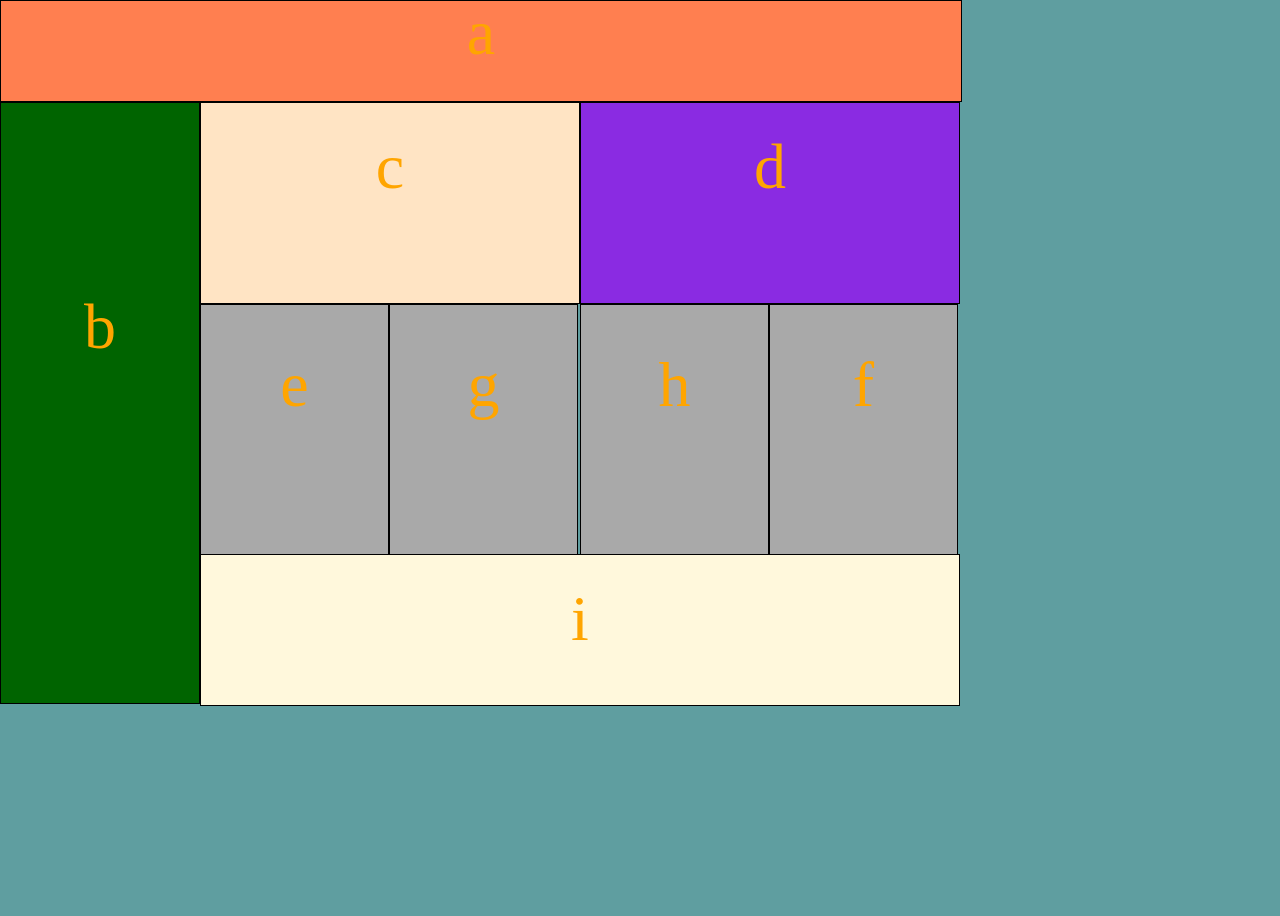
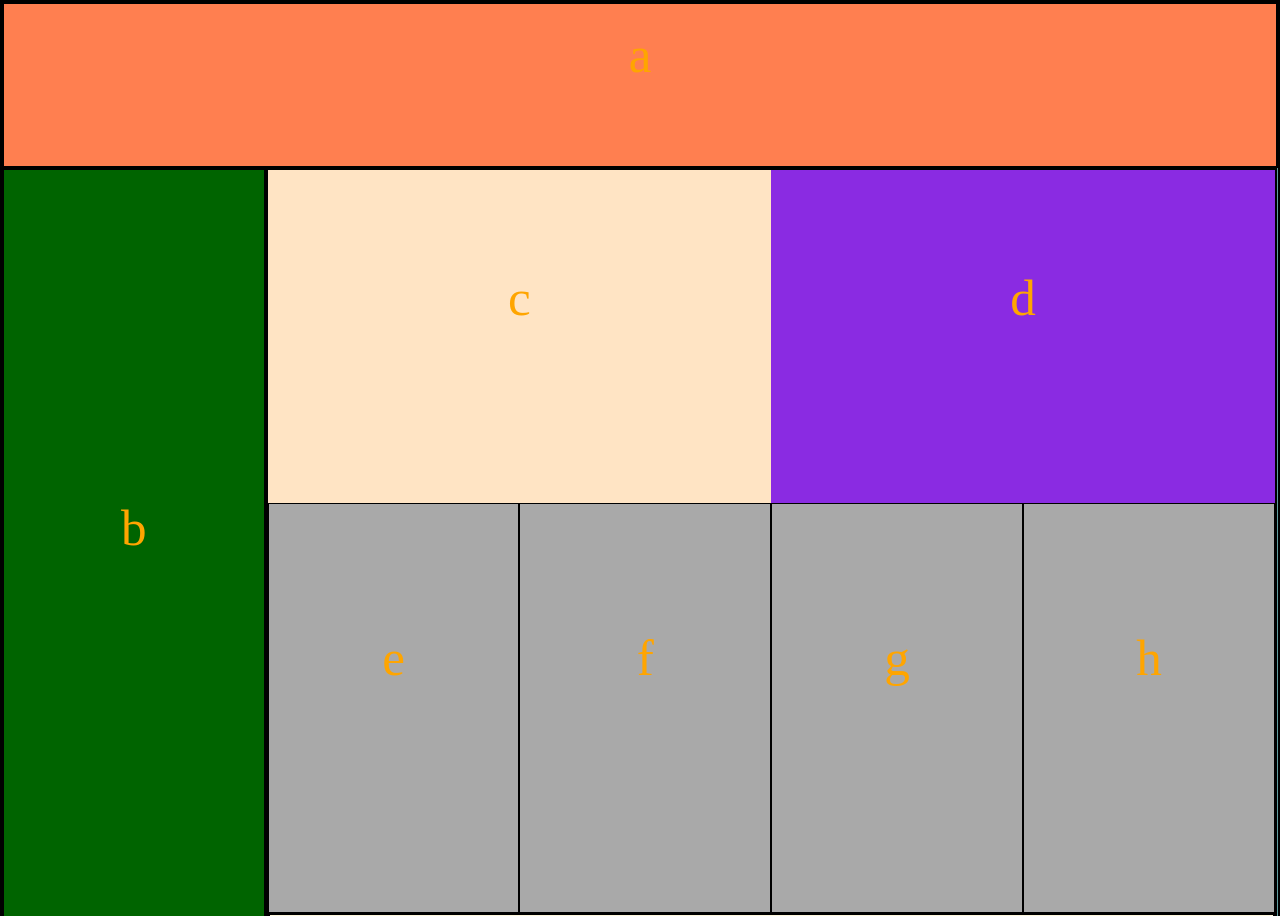
Before and after one commit to MikeyFalk/lab-01, a plain HTML site: page index.html in a window 1280 px wide. Shown: the top 916 px of the page. Before the commit the page ends 800 px from the top, so only its background shows below. Drawn offline with Linux system fonts and the light colour scheme.

Commit message:
added styling with flexbox

```diff
--- a/css/base.css
+++ b/css/base.css
@@ -1,6 +1,7 @@
 *{
-border: solid 1em black;
-padding: 1em;
-margin: 1em;
+border: solid .2vw black;
+/* padding: 1vw;
+margin: 1vw; */
 text-align: center;
+box-sizing: border-box;
 }
--- a/css/layout.css
+++ b/css/layout.css
@@ -4,25 +4,25 @@
 
 
 header{
-    border: solid 1px black;
-    margin: auto;
+    border: solid .2vw black;
+
 
 }
 
 section{
-    border: solid 1px black;
-    line-height: 2;
+    border: solid .2vw black;
+
 
 }
 
 footer{
-    border: solid 1px black;
-    line-height: 2;
+    border: solid .2vw black;
+
 }
 
 #hero{
-    border: solid 1px black;
-    line-height: 7;
+    border: solid .2vw black;
+
 
 }
 
@@ -37,7 +37,7 @@ footer{
     }
 
 article{
-    border: solid 1px black;
-    line-height: 2.5;
+    border: solid .2vw black;
+
 
 }
--- a/css/state.css
+++ b/css/state.css
@@ -1,111 +1,143 @@
 @media (max-width: 960px){
-    body{height: 767px;}
+    body{height: 100vw;
+    font-size: 3vw;
+}
+
     header{
-        height: 10%;
+        height: 10vw;
+        width: 100vw;
         background-color: darkslategray;
-        line-height: 3;
+        line-height: 2.5;
     }
 
-    section{
-        height:16%;
+    .subhero1{
+        height:16vw;
+        width: 100vw;
         background-color: darkturquoise;
-        line-height: 7;
+        line-height: 5;
+    }
+    .subhero2{
+        height:16vw;
+        width: 100vw;
+        background-color: purple;
+        line-height: 5;
     }
 
     footer{
-        height: 10%;
+        height: 10vw;
+        width: 100vw;
         clear: both;
         background-color: deeppink;
         line-height: 4;
     }
     #hero{
-        height: 20%;
+        height: 20vw;
+        width: 100vw;
         background-color: firebrick;
         line-height: 7;
     }
-    .right{float: right;
-        height: 50%;
-        width: 50%;
+
+
+
+
+    .right{
+
+        height: 49vw;
+        width: 49.5vw;
         background-color: fuchsia;
         line-height: 12;
+        /* border: solid .2vw black; */
     }
-    .left{float: left;
-        height: 50%;
-        width: 49%;
+    .left{
+
+        height: 49vw;
+        width: 49.7vw;
         background-color: gold;
         line-height: 12;
+        border: solid .2vw black;
     }
 
 
     #foursquare{
-
-        height: 65%;
+      display: flex;
+      flex-direction: row;
+      flex-wrap: wrap;
     }
-    article{
-        height: 50%;
-        width: 50%;
-    }
+    /* article{
+        height: 50vw;
+        width: 50vw;
+    } */
 
 }
 
 
 @media (min-width: 960px){
-    body{
+    #container{
         background-color: cadetblue;
-        font-size: 4em;
+        font-size: 4vw;
         color: orange;
-        width: 960px;
-    }
-    header{ border: solid 1px black;
-        height: 100px;
-        width: 960px;
-        background-color: coral;
+        width: 100vw;
+        display: flex;
+        flex-direction: row;
+        flex-wrap: wrap;
     }
 
-    .subhero2{ border: solid 1px black;
-        height:200px;
-        width:378px;
-        float: right;
-        clear: right;
-        background-color: blueviolet;
-    }
-    .subhero1{ border: solid 1px black;
-        height:200px;
-        width:378px;
-        float: left;
-        clear: right;
-        background-color: bisque;
-    }
 
-    footer{border: solid 1px black;
-        height: 150px;
-        width: 758px;
+    #tophalf{
+        display: flex;
+        flex-direction: row;
+        flex-wrap: wrap;
+        width: 79vw;
 
-        float: left;
-        background-color: cornsilk;
-    }
-    #hero{border: solid 1px black;
-        float: left;
-        height: 600px;
-        width: 198px;
-        clear: both;
-        background-color: darkgreen;
-    }
 
-    #foursquare{
-
-        height: 250px;
-        width: 758px;
-        float: left;
-
-    }
-    article{
-        height: 250px;
-        width: 187px;
-        background-color: darkgray;
 
     }
 
 
+    header{
+        width: 100vw;
+        height: 13vw;
+        background-color: coral;
+        line-height: 2;
+
+    }
+
+    .subhero2{
+        width:50%;
+        height:26vw;
+        background-color: blueviolet;
+        line-height: 5;
+
+
+    }
+    .subhero1{
+        width:50%;
+        height:26vw;
+        background-color: bisque;
+        line-height: 5;
+
+    }
+
+    footer{
+        width: 100%;
+        height: 20vw;
+        background-color: cornsilk;
+        line-height: 5;
+    }
+    #hero{
+        width: 20.6vw;
+        height: 78vw;
+        background-color: darkgreen;
+        line-height: 14;
+    }
+
+
+    .article{
+        width: 25%;
+        height: 32vw;
+        background-color: darkgray;
+        line-height: 6;
+        border: solid black .1vw;
+    }
 
 }
--- a/index.html
+++ b/index.html
@@ -7,16 +7,28 @@
     <link rel="stylesheet" href="./css/styles.css">
 </head>
 <body>
+    <section id="container">
     <header>a</header>
-    <section id="hero">b</section>
-    <section class="subhero1">c</section>
-    <section class="subhero2">d</section>
-    <div id= "foursquare">
-        <article class="left">e</article>
-        <article class="right">f</article>
-        <article class="left">g</article>
-        <article class="right">h</article>
-    </div>
-    <footer>i</footer>
+
+    <div id="hero">b</div>
+    <section id="tophalf">
+
+
+
+            <div class="subhero1">c</div>
+            <div class="subhero2">d</div>
+
+
+
+
+
+        <div class="left article">e</div>
+        <div class="right article">f</div>
+        <div class="left article">g</div>
+        <div class="right article">h</div>
+        <footer>i</footer>
+
+        </section>
+    </section>
 </body>
 </html>
```
